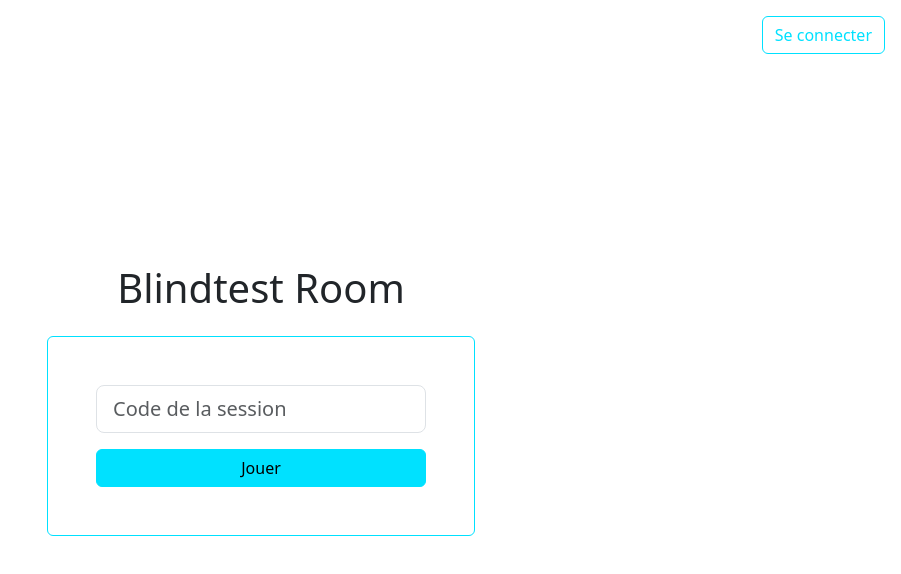
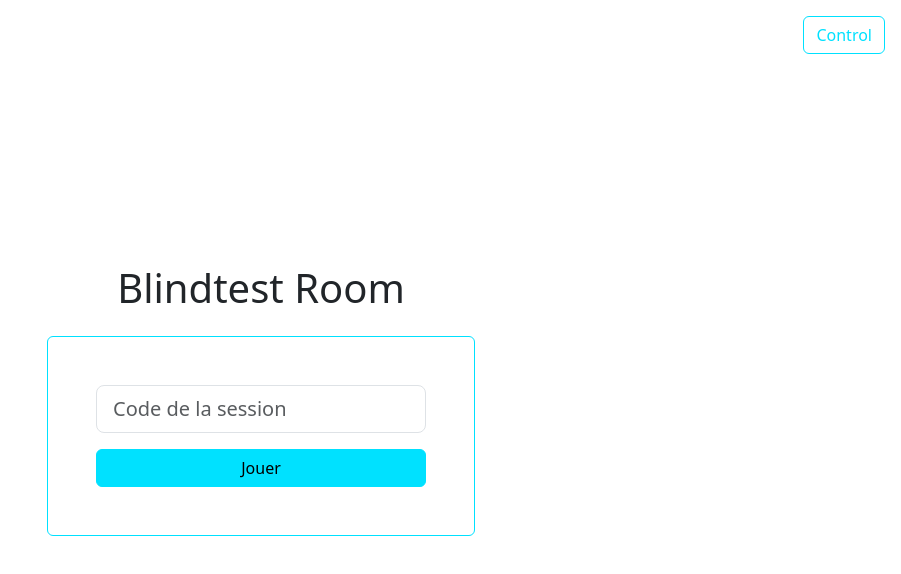
Before and after one commit to ThomasLuton/blindtest-room, an Angular app in the folder blindtest-room-ui/: page /home in a window 1280 px wide. Shown: the top 574 px of the page, without its empty margins (379-1280 px from the left). Built offline with nearby package versions, Linux system fonts and the light colour scheme; sample sign-in values are in the browser's storage.

Commit message:
stock token in local storage

```diff
--- a/blindtest-room-ui/src/app/home/home.component.html
+++ b/blindtest-room-ui/src/app/home/home.component.html
@@ -1,7 +1,13 @@
 <div class="min-vh-100 position-relative">
+    @if(logged()) {
+    <div class="position-absolute top-0 end-0">
+        <a class="btn btn-outline-primary m-3" role="button" routerLink="/sign-in">Control</a>
+    </div>
+    } @else {
     <div class="position-absolute top-0 end-0">
         <a class="btn btn-outline-primary m-3" role="button" routerLink="/sign-in">Se connecter</a>
     </div>
+    }
   <div class="position-absolute top-50 start-50 translate-middle">
       <h1 class="text-center pb-3">Blindtest Room</h1>
       <div class="p-5 border border-primary rounded">
--- a/blindtest-room-ui/src/app/home/home.component.ts
+++ b/blindtest-room-ui/src/app/home/home.component.ts
@@ -1,4 +1,4 @@
-import {Component, inject, signal} from '@angular/core';
+import {Component, computed, inject, signal} from '@angular/core';
 import { FormControl, FormGroup, ReactiveFormsModule, Validators } from '@angular/forms';
 import { Router, RouterLink } from '@angular/router';
 import {environment} from "../../environments/environment";
@@ -12,6 +12,7 @@ import {environment} from "../../environments/environment";
 })
 export class HomeComponent {
 
+  logged = computed(() => !!localStorage.getItem('api-token'))
   readonly router = inject(Router)
   form = new FormGroup(
     {
--- a/blindtest-room-ui/src/app/host/sign-in/sign-in.component.html
+++ b/blindtest-room-ui/src/app/host/sign-in/sign-in.component.html
@@ -13,7 +13,7 @@
                     <input formControlName="password"  class="form-control form-control-lg" type="password" name="password" id="password"
                         placeholder="Mot de passe">
                 </div>
-                <button class="btn btn-primary" type="submit">Se connecter</button>
+                <button [disabled]="form.invalid" class="btn btn-primary" type="submit">Se connecter</button>
             </form>
         </div>
     </div>
--- a/blindtest-room-ui/src/app/host/sign-in/sign-in.component.ts
+++ b/blindtest-room-ui/src/app/host/sign-in/sign-in.component.ts
@@ -17,6 +17,7 @@ export class SignInComponent {
 
   private readonly authService = inject(AuthService);
   private readonly toast = inject(ToastService);
+  private localStorageKey = 'api-token'
 
   form = new FormGroup(
     {
@@ -29,11 +30,13 @@ export class SignInComponent {
     const isFormValid = this.form.valid;
     if (isFormValid) {
       const inputs: Credential = {
-        email: this.form.value.email as string,
-        password: this.form.value.password as string
+        email: this.form.value.email?.trim() as string,
+        password: this.form.value.password?.trim() as string
       }
-      this.authService.signIn(inputs).subscribe((resp) =>
-        this.toast.success("toast-global", resp.token))
+      this.authService.signIn(inputs).subscribe((resp) =>{
+        localStorage.setItem(this.localStorageKey, resp.token);
+        this.toast.success("toast-global", "Welcome back")
+      })
     }
   }
 }
```
Lines whose indentation alone changed are shown as unchanged.
